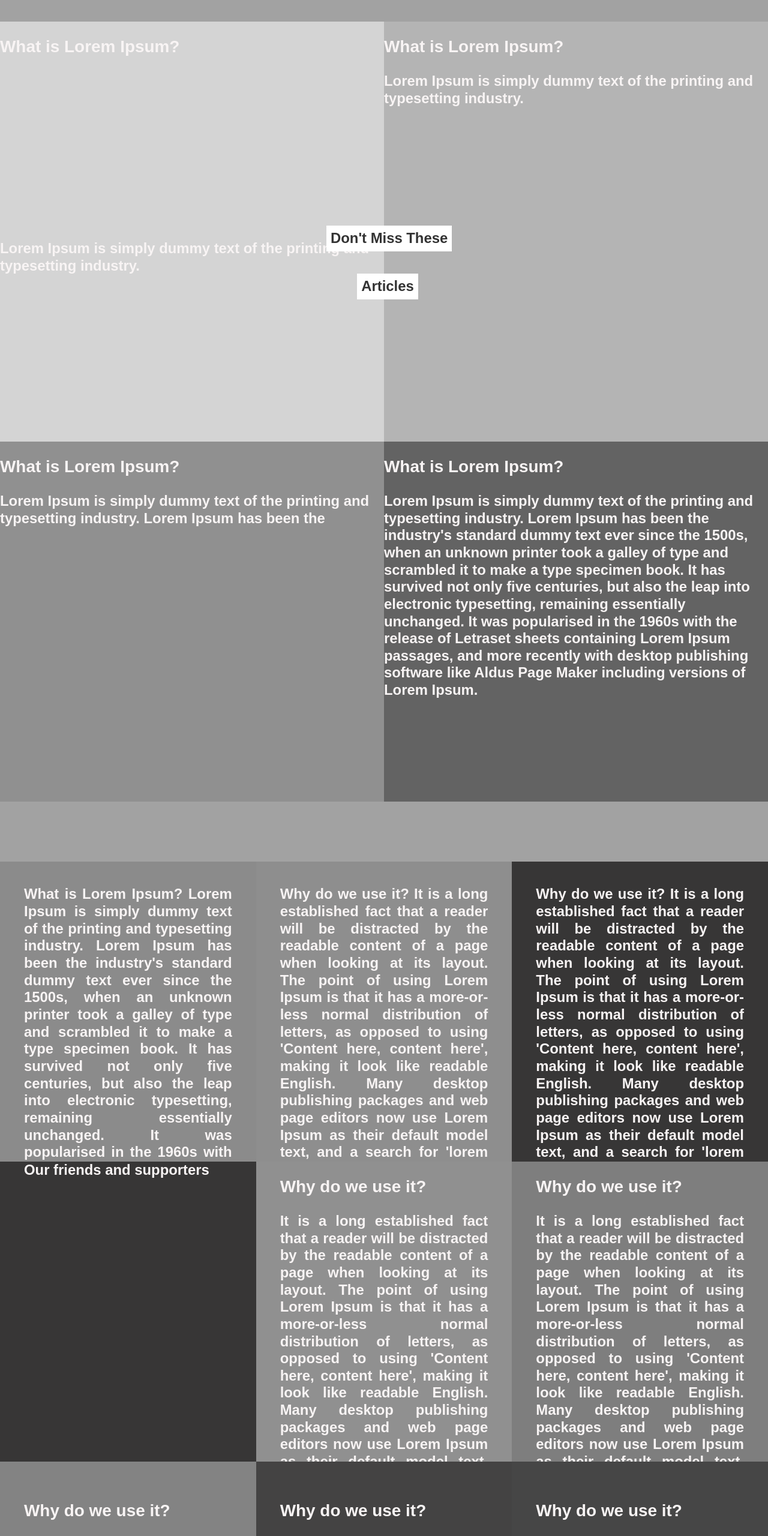
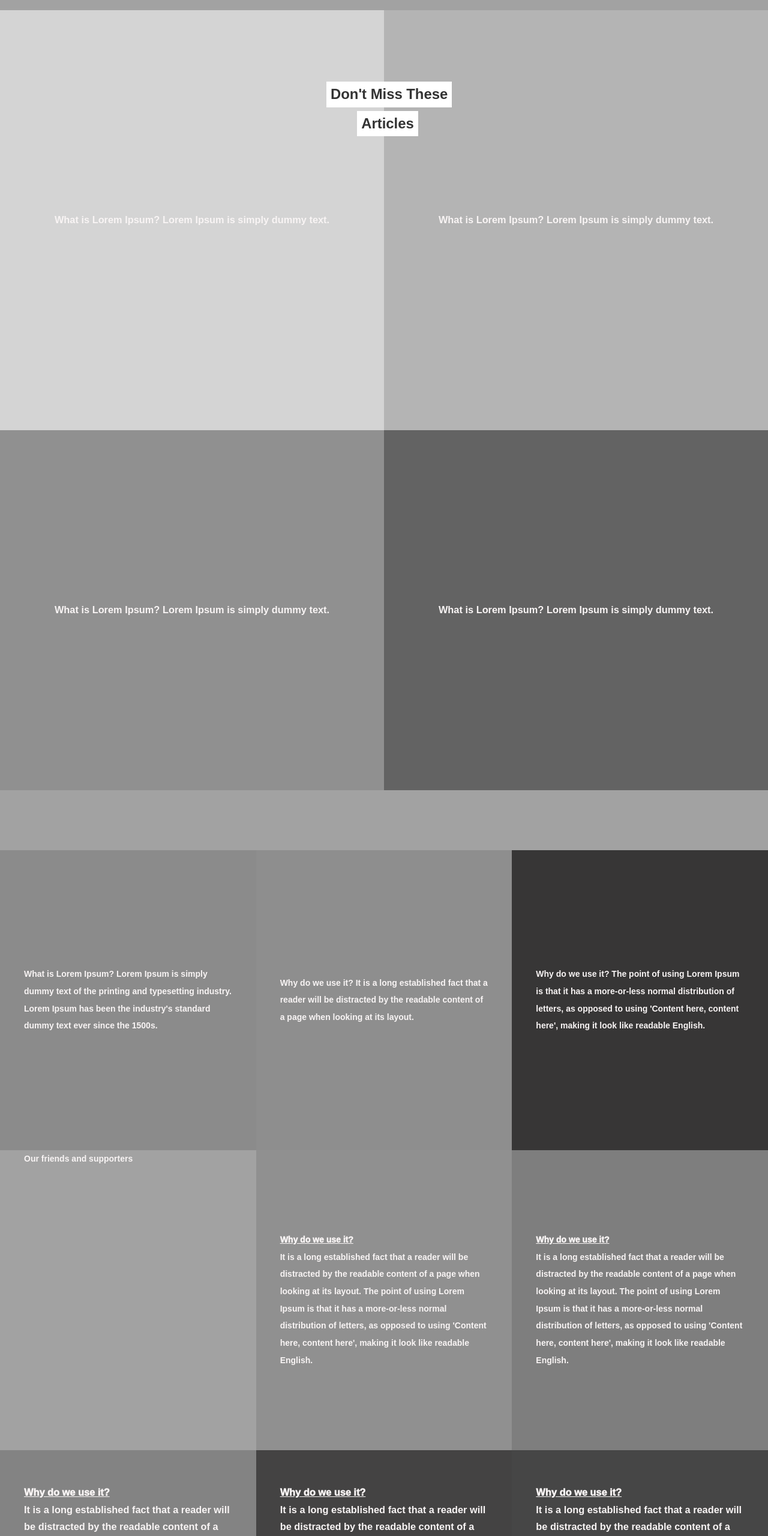
Before and after one commit to Bluette1/design-teardown, a website: page index.html in a window 1280 px wide. Shown: the part 240-2800 px from the top of the page at 60% size. Drawn offline with Linux system fonts and the light colour scheme.

Commit message:
Added typography styling
Added typography styling

```diff
--- a/index.css
+++ b/index.css
@@ -15,7 +15,7 @@ body {
   margin: 0 auto;
   background-color: #a2a2a2;
   font-family: Mija, sans-serif, serif;
-  font-size: 23.8762px;
+  font-size: 14px;
   font-weight: 700;
   line-height: 28.6514px;
   color: rgb(248, 244, 244);
@@ -82,18 +82,15 @@ body {
   grid-template-rows: 1fr 1fr;
 }
 
-.main-title {
-
-}
-
 .main-title-1 {
   text-align: center;
   background-color: white;
   color: #333;
   padding: 7px;
   position: absolute;
-  top: 77%;
+  top: 47%;
   left: 42.5%;
+  font-size: 23.8762px;
 }
 
 
@@ -103,8 +100,9 @@ body {
   color: #333;
   margin-bottom: -120px;
   padding: 7px;
+  font-size: 23.8762px;
   position: absolute;
-  top: 87%;
+  top: 53.1%;
   left: 46.5%;
 }
 
@@ -117,16 +115,24 @@ body {
 .first_sec2 {
   background-color: #b4b4b4;
   height: 700px;
+  display: grid;
 }
 
 .first_sec3 {
+  display: grid;
   background-color: #909090;
   height: 600px;
 }
 
 .first_sec4 {
+  display: grid;
   background-color: #636363;
   height: 600px;
+}
+
+.first_sec1 h3, .first_sec2 h3, .first_sec3 h3, .first_sec4 h3 {
+  align-self: center;
+  justify-self: center;
 }
 
 .miss {
@@ -139,10 +145,20 @@ body {
 }
 
 .latest1 {
+  display: grid;
   padding: 40px;
-  text-align: justify;
+  /* text-align: justify; */
+  /* justify-self: center;
+  align-self: center; */
   height: 500px;
 }
+
+
+.latest1.ant1 p, .latest1.ant2 p, .latest1.ant3 p {
+  justify-self: center;
+  align-self: center;
+}
+
 
 .friends {
   display: grid;
@@ -150,11 +166,19 @@ body {
 }
 
 .friends1 {
-  text-align: justify;
+  display: grid;
   height: 500px;
   padding-top: 0;
   padding-left: 40px;
   padding-right: 40px;
+}
+.friends1.ant5 p, .friends1.ant6 p {
+  justify-self: center;
+  align-self: center;
+}
+.bold-title{
+  font-weight: 1000;
+  text-decoration: underline;
 }
 
 .another {
@@ -175,11 +199,11 @@ body {
   background-color: #959595;
 }
 
-.ant3 {
+.ant2 {
   background-color: #7777;
 }
 
-.ant4 {
+.ant3 {
   background-color: #373636;
 }
 
@@ -208,7 +232,7 @@ body {
   border-radius: 10px;
   height: 620px;
   width: 100%;
-  background-color: rgb(122, 107, 107);
+  background-color: rgb(117, 114, 114);
   padding: 10px;
 }
 
@@ -222,13 +246,18 @@ body {
   text-transform: uppercase;
   text-decoration: gray;
   text-align: center;
+  width: 300px;
+  height: 50px;
+  background-color: #111;
+  margin: 100px auto;
+  padding-top: 10px;
 }
 
 .prelunch {
   text-align: center;
   width: 100%;
   height: 600px;
-  background-color: #789;
+  background-color: rgb(45, 45, 46);
   border-radius: 8px;
 }
 
@@ -286,7 +315,7 @@ body {
 
 .guides_container {
   display: grid;
-  grid-template-columns: 1fr 1fr 1fr 1fr 2fr;
+  grid-template-columns: auto auto auto;
   margin-top: 5px;
 }
 
@@ -295,3 +324,16 @@ body {
   background-color: #373636;
   margin: 5px;
 }
+
+.guides-1 {
+  grid-column-end: span 2;
+}
+
+footer p {
+  text-align: center;
+}
+
+footer .footer-italic {
+  font-style: italic;
+  padding-top: 30px;
+}
--- a/index.html
+++ b/index.html
@@ -29,108 +29,96 @@
         <div class="first_sec">
 
             <div class="first_sec1">
-                <h3>What is Lorem Ipsum?</h3>
-                Lorem Ipsum is simply dummy text of the printing and typesetting industry.
+                <h3>What is Lorem Ipsum? Lorem Ipsum is simply dummy text.</h3>
             </div>
             <div class="first_sec2">
-                <h3>What is Lorem Ipsum?</h3>
-                Lorem Ipsum is simply dummy text of the printing and typesetting industry.
+                <h3>What is Lorem Ipsum? Lorem Ipsum is simply dummy text.</h3>
             </div>
             <div class="first_sec3">
-                <h3>What is Lorem Ipsum?</h3>
-                Lorem Ipsum is simply dummy text of the printing and typesetting industry. Lorem Ipsum has been the
-
+                <h3>What is Lorem Ipsum? Lorem Ipsum is simply dummy text.</h3>
             </div>
             <div class="first_sec4">
-                <h3>What is Lorem Ipsum?</h3>
-                Lorem Ipsum is simply dummy text of the printing and typesetting industry. Lorem Ipsum has been the
-                industry's standard dummy text ever since the 1500s, when an unknown printer took a galley of type and
-                scrambled it to make a type specimen book. It has survived not only five centuries, but also the leap
-                into electronic typesetting, remaining essentially unchanged. It was popularised in the 1960s with the
-                release of Letraset sheets containing Lorem Ipsum passages, and more recently with desktop publishing
-                software like Aldus Page Maker including versions of Lorem Ipsum.
+                <h3>What is Lorem Ipsum? Lorem Ipsum is simply dummy text.</h3>
             </div>
         </div>
         <div class="latest">
             <div class="latest1 ant1">
+                <p>
                 What is Lorem Ipsum?
 
                 Lorem Ipsum is simply dummy text of the printing and typesetting industry. Lorem Ipsum has been the
-                industry's standard dummy text ever since the 1500s, when an unknown printer took a galley of type and
-                scrambled it to make a type specimen book. It has survived not only five centuries, but also the leap
-                into electronic typesetting, remaining essentially unchanged. It was popularised in the 1960s with the
-                release of Letraset sheets containing Lorem Ipsum passages, and more recently with desktop publishing
-                software like Aldus PageMaker including versions of Lorem Ipsum.
+                industry's standard dummy text ever since the 1500s.
+                </p>
+            </div>
+            <div class="latest1 ant2">
+                <p>
+                     Why do we use it?
+
+                    It is a long established fact that a reader will be distracted by the readable content of a page when
+                    looking at its layout. </p>
             </div>
             <div class="latest1 ant3">
+                <p>
                     Why do we use it?
 
+                    The point of using Lorem Ipsum is that it has a more-or-less normal distribution
+                    of letters, as opposed to using 'Content here, content here', making it look like readable English.
+                </p>
+            </div>
+        </div>
+        <div class="friends">
+            <div class="friends1 ant4">Our friends and supporters</div>
+            <div class="friends1 ant5">
+                <p>
+                    <span class="bold-title"> Why do we use it? </span><br>
+                    It is a long established fact that a reader will be distracted by the readable content of a page when
+                    looking at its layout. The point of using Lorem Ipsum is that it has a more-or-less normal distribution
+                    of letters, as opposed to using 'Content here, content here', making it look like readable English.
+                </p>
+            </div>
+            <div class="friends1 ant6">
+                <p>
+                    <span class="bold-title"> Why do we use it? </span><br>
+                    It is a long established fact that a reader will be distracted by the readable content of a page when
+                    looking at its layout. The point of using Lorem Ipsum is that it has a more-or-less normal distribution
+                    of letters, as opposed to using 'Content here, content here', making it look like readable English.
+                </p>
+            </div>
+        </div>
+        <div class="another">
+            <div class="another2 ant7">
+                <h3>
+                    <span class="bold-title">Why do we use it?<br></span>
                     It is a long established fact that a reader will be distracted by the readable content of a page when
                     looking at its layout. The point of using Lorem Ipsum is that it has a more-or-less normal distribution
                     of letters, as opposed to using 'Content here, content here', making it look like readable English. Many
                     desktop publishing packages and web page editors now use Lorem Ipsum as their default model text, and a
                     search for 'lorem ipsum' will uncover many web sites still in their infancy. Various versions have
                     evolved over the years, sometimes by accident, sometimes on purpose (injected humour and the like).
+                </h3>
             </div>
-            <div class="latest1 ant4">
-                Why do we use it?
-
+            <div class="another2 ant8">
+                <h3>
+                    <span class="bold-title">Why do we use it?<br></span>
                     It is a long established fact that a reader will be distracted by the readable content of a page when
                     looking at its layout. The point of using Lorem Ipsum is that it has a more-or-less normal distribution
                     of letters, as opposed to using 'Content here, content here', making it look like readable English. Many
                     desktop publishing packages and web page editors now use Lorem Ipsum as their default model text, and a
                     search for 'lorem ipsum' will uncover many web sites still in their infancy. Various versions have
                     evolved over the years, sometimes by accident, sometimes on purpose (injected humour and the like).
+                </h3>
+
             </div>
-        </div>
-        <div class="friends">
-            <div class="friends1 ant4">Our friends and supporters</div>
-            <div class="friends1 ant5">
-                <h3>Why do we use it?</h3>
+            <div class="another2 ant9">
+                <h3>
+                    <span class="bold-title">Why do we use it?<br></span>
                     It is a long established fact that a reader will be distracted by the readable content of a page when
                     looking at its layout. The point of using Lorem Ipsum is that it has a more-or-less normal distribution
                     of letters, as opposed to using 'Content here, content here', making it look like readable English. Many
                     desktop publishing packages and web page editors now use Lorem Ipsum as their default model text, and a
                     search for 'lorem ipsum' will uncover many web sites still in their infancy. Various versions have
                     evolved over the years, sometimes by accident, sometimes on purpose (injected humour and the like).
-            </div>
-            <div class="friends1 ant6">
-                <h3>Why do we use it?</h3>
-                It is a long established fact that a reader will be distracted by the readable content of a page when
-                looking at its layout. The point of using Lorem Ipsum is that it has a more-or-less normal distribution
-                of letters, as opposed to using 'Content here, content here', making it look like readable English. Many
-                desktop publishing packages and web page editors now use Lorem Ipsum as their default model text, and a
-                search for 'lorem ipsum' will uncover many web sites still in their infancy. Various versions have
-                evolved over the years, sometimes by accident, sometimes on purpose (injected humour and the like).
-            </div>
-        </div>
-        <div class="another">
-            <div class="another2 ant7">
-                <h3>Why do we use it?</h3>
-                It is a long established fact that a reader will be distracted by the readable content of a page when
-                looking at its layout. The point of using Lorem Ipsum is that it has a more-or-less normal distribution
-                of letters, as opposed to using 'Content here, content here', making it look like readable English. Many
-                desktop publishing packages and web page editors now use Lorem Ipsum as their default model text, and a
-                search for 'lorem ipsum' will uncover many web sites still in their infancy. Various versions have
-                evolved over the years, sometimes by accident, sometimes on purpose (injected humour and the like).
-            </div>
-            <div class="another2 ant8">
-                <h3>Why do we use it?</h3>
-                It is a long established fact that a reader will be distracted by the readable content of a page when
-                looking at its layout. The point of using Lorem Ipsum is that it has a more-or-less normal distribution
-                of letters, as opposed to using 'Content here, content here', making it look like readable English. Many
-                desktop publishing packages and web page editors now use Lorem Ipsum as their default model text, and a
-                search for 'lorem ipsum' will uncover many web sites still in their infancy. Various versions have
-                evolved over the years, sometimes by accident, sometimes on purpose (injected humour and the like).
-            </div>
-            <div class="another2 ant9">
-                <h3>Why do we use it?</h3>
-                It is a long established fact that a reader will be distracted by the readable content of a page when
-                looking at its layout. The point of using Lorem Ipsum is that it has a more-or-less normal distribution
-                of letters, as opposed to using 'Content here, content here', making it look like readable English. Many
-                desktop publishing packages and web page editors now use Lorem Ipsum as their default model text, and a
-                search for 'lorem ipsum' will uncover many web sites still in their infancy. Various versions have
-                evolved over the years, sometimes by accident, sometimes on purpose (injected humour and the like).
+                </h3>
             </div>
         </div>
         <div class="new-smashingtv">
@@ -140,7 +128,6 @@
         <div class="latest_article">
             <p class="latest_article-para">See All Latest Articles</p>
         </div>
-        <!-- <div class="latest_article"><p class="latest_article-para">See All Latest Articles</p></div> -->
         <div class="prelunch">
             <h6>Pre-launch•February 2020</h6>
             <h3>Ethical Design Handbook:</h3>
@@ -242,13 +229,19 @@
         <div class="guides"></div>
         <div class="guides"></div>
         <div class="guides"></div>
-        <div class="guides"></div>
+        <div class="guides guides-1"></div>
     </div>
         <footer>
-            Accessibility Android Animation Apps CSS Design Design Patterns Design Systems E-Commerce Freebies Graphics
+            <p> Android Animation Apps CSS Design Design Patterns Design Systems E-Commerce Freebies Graphics
                 HTML Illustrator Inspiration iOS JavaScript Mobile Pattern Libraries Performance Photoshop Plugins React
                 Responsive Web Design Service Workers Sketch Typography UI Usability User Experience Wallpapers Web Design
                 WordPress Workflow
+            </p>
+
+            <p class="footer-italic"> With a commitment to quality content for the design community.</p>
+            <p>Founded by Vitaly Friedman and Sven Lennartz. 2006–2020.</p>
+
+
         </footer>
     </main>
 </body>
```
Lines whose indentation alone changed are shown as unchanged.
